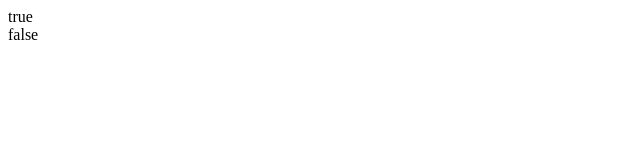
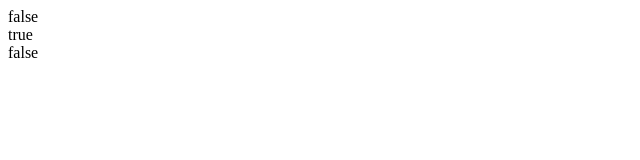
Before and after one commit to ADRIAN200717/true-false, a plain HTML site: page index.html in a window 1280 px wide. Shown: the full height of the page, 0-640 px from the left. Drawn offline with Linux system fonts and the light colour scheme.

Commit message:
index.html

```diff
--- a/index.html
+++ b/index.html
@@ -8,11 +8,13 @@
 <body>
 
 <script>
-  var valor1=true;
-  var valor2=false;
-  document.write(valor1+'<br>');
+  var valor1= true;
+  var valor2= false;
+  var x=10;
+  var y=20;
+  document.write((x>10)+'<br>');
+  document.write((y>10)+'<br>');
   document.write(valor2);
 </script>
-
 </body>
 </html>
```
